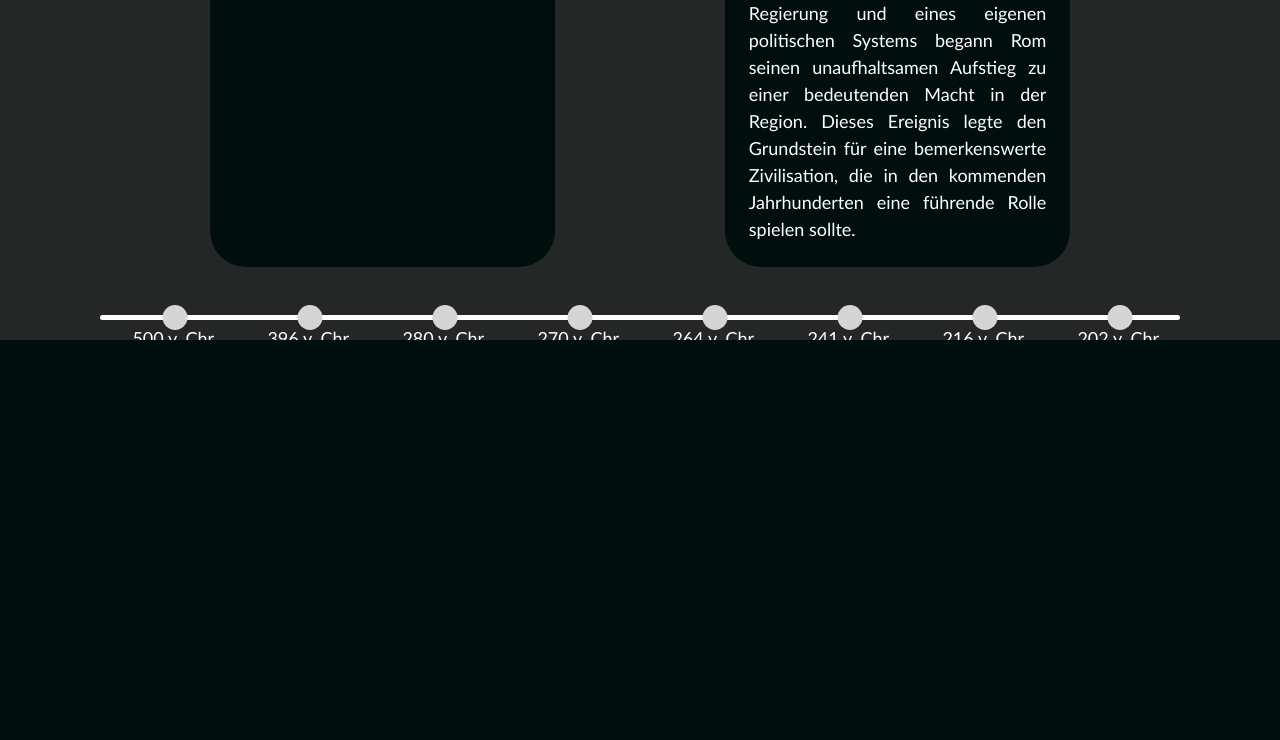
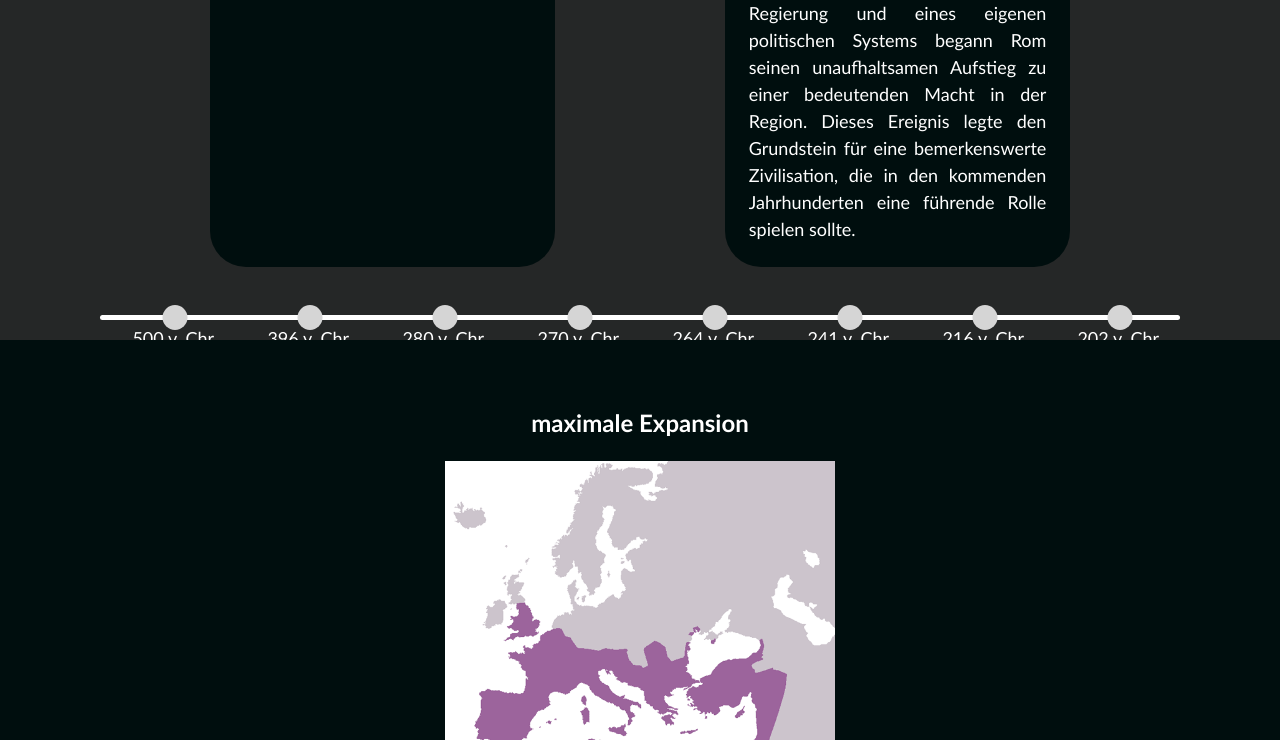
Before and after one commit to Jean-LucMakiola/LateinGeschichte, a plain HTML site: page index.html in a window 1280 px wide. Shown: the part 2060-2800 px from the top of the page. Before the commit the page ends 2400 px from the top, so only its background shows below. Drawn offline with Linux system fonts and the light colour scheme.

Commit message:
fixed some issues

```diff
--- a/index.html
+++ b/index.html
@@ -17,8 +17,9 @@
         <li class="nav-link"><a href="">Herrschaft</a></li>
         <li class="nav-link"><a href="">Persönlichkeiten</a></li>
         <li class="nav-link nav-link-highligth">
-          <a href=""></a>
-            <img src="./media/icons/website.svg" alt="" />Jean-Luc Makiola
+          <a href="http://jean-lucmakiola.github.io">
+            <img src="./media/icons/website.svg" alt="">
+            <p>Jean-Luc Makiola</p>
           </a>
         </li>
       </ul>
@@ -188,6 +189,10 @@ Ressourcenbelastung: Die Aufrechterhaltung und Verwaltung eines großen Imperium
         </div>
       </article>
     </section>
+    <section id="maxExpansion">
+      <h4>maximale Expansion</h4>
+      <img src="./media/map/frame_12_delay-1.8s.gif" alt="">
+    </section>
     </main>
   </body>
 </html>
--- a/style.css
+++ b/style.css
@@ -93,6 +93,11 @@ nav {
   -moz-border-radius: 2rem;
   -ms-border-radius: 2rem;
   -o-border-radius: 2rem;
+
+}
+.nav-link-highligth a{
+  width: 100%;
+  height: 100%;
   display: flex;
   align-items: center;
   justify-content: center;
@@ -125,7 +130,6 @@ nav {
   -moz-transition: all 0.3s ease-in-out;
   -ms-transition: all 0.3s ease-in-out;
   -o-transition: all 0.3s ease-in-out;
-  cursor: pointer;
 }
 
 .__founding-container > * > h3,
@@ -174,6 +178,7 @@ nav {
   -ms-border-radius: 2rem;
   -o-border-radius: 2rem;
   border: solid 0.25rem white;
+  cursor: pointer;
 }
 
 ._founding-card1.active {
@@ -493,7 +498,7 @@ nav {
   position: absolute;
   top: 0;
   left: 100%;
-  border: red solid 1px;
+
   width: 100%;
   height: 100%;
   transition: all 0.4s ease-in-out;
@@ -552,6 +557,22 @@ nav {
   -o-transform: translateX(-100%);
 }
 
+#maxExpansion{
+  height: 70vh;
+  display: flex;
+  justify-content: center;
+  padding: 4rem;
+  flex-direction: column;
+  align-items: center;
+  gap: 2rem;
+  font-size: 2rem;
+}
+#maxExpansion img{
+ height: 80%;
+ width: fit-content
+}
+
+
 @media screen and (max-width: 1800px) {
   :root {
     font-size: 14px;
```
